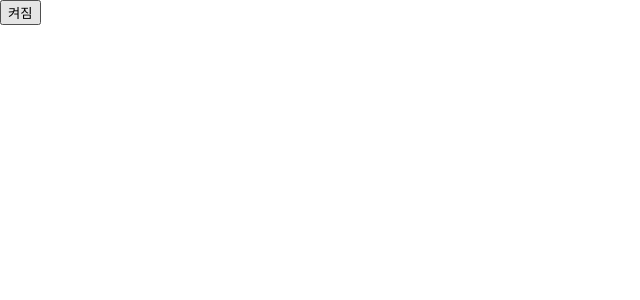
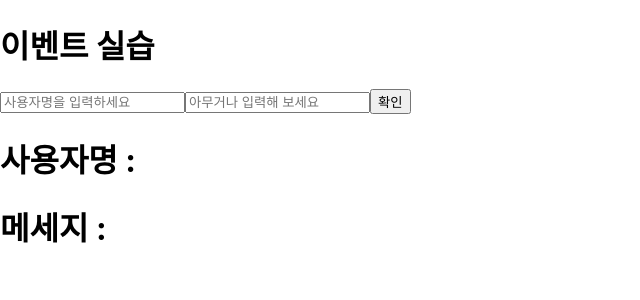
Before and after one commit to seohyun1001/React_240513, a React (Create React App) app in the folder my-app/: page / in a window 1280 px wide. Shown: the top 300 px of the page, without its empty margins (0-640 px from the left). Built offline with nearby package versions, Linux system fonts and the light colour scheme.

Commit message:
16:40 / event handler 실습

```diff
--- /dev/null
+++ b/my-app/src/08.이벤트핸들링/ConfirmButton.jsx
@@ -0,0 +1,30 @@
+import React from "react";
+
+class ConfirmButton extends React.Component {
+    constructor(props) {
+        super(props);
+
+        this.state = {
+            isConfirmed : false,
+        };
+        this.handleConfirm = this.handleConfirm.bind(this);
+    }
+
+    handleConfirm() {
+        this.setState((prevState) => ({
+            isConfirmed : !prevState.isConfirmed,
+        }));
+    }
+
+    render() {
+        return (
+            <button
+                onClick={this.handleConfirm}
+                disabled={this.state.isConfirmed}>
+                    {this.state.isConfirmed? "확인됨":"확인하기"}
+                </button>
+        )
+    }
+}
+
+export default ConfirmButton;
--- /dev/null
+++ b/my-app/src/08.이벤트핸들링/EventPractice.jsx
@@ -0,0 +1,54 @@
+import React, {useState} from "react";
+
+function EventPractice(props) {
+    const [form, setForm] = useState({
+        username:'',
+        message:'',
+    });
+
+    const [outUsername, setOutUsername] = useState('');
+    const [outMessage, setOutMessage] = useState('');
+
+    const {username, message} = form;
+
+    const onChange = e => {
+        const nextForm = {
+            ...form,
+            [e.target.name]: e.target.value
+        };
+        setForm(nextForm)
+    };
+
+    const onClick = () => {
+        alert(username + ' : ' + message);
+        setOutUsername(username);
+        setOutMessage(message);
+        setForm({username : '', message : ''});
+    }
+
+    return (
+        <div>
+            <h1>이벤트 실습</h1>
+            <input
+                type="text"
+                name="username"
+                placeholder="사용자명을 입력하세요"
+                onChange={onChange}
+                value={username} />
+
+            <input
+                type="text"
+                name="message"
+                placeholder="아무거나 입력해 보세요"
+                onChange={onChange}
+                value={message}/>
+
+            <button onClick={onClick}>확인</button>
+
+            <h1>사용자명 : {outUsername}</h1>
+            <h1>메세지 : {outMessage}</h1>
+        </div>
+    )
+}
+
+export default EventPractice;
--- a/my-app/src/index.js
+++ b/my-app/src/index.js
@@ -18,6 +18,8 @@ import Accommodate from './07.Hooks/Accommodate';
 import Say from './08.이벤트핸들링/Say';
 import Toggle from './08.이벤트핸들링/Toggle';
 import Toggle2 from './08.이벤트핸들링/Toggle2';
+import ConfirmButton from './08.이벤트핸들링/ConfirmButton';
+import EventPractice from './08.이벤트핸들링/EventPractice';
 
 const root = ReactDOM.createRoot(document.getElementById('root'));
 
@@ -48,7 +50,9 @@ root.render(
 {/* 8장 */}
     {/* <Say /> */}
     {/* <Toggle /> */}
-    <Toggle2 />
+    {/* <Toggle2 /> */}
+    {/* <ConfirmButton /> */}
+    <EventPractice />
 
 
   </React.StrictMode>
```
